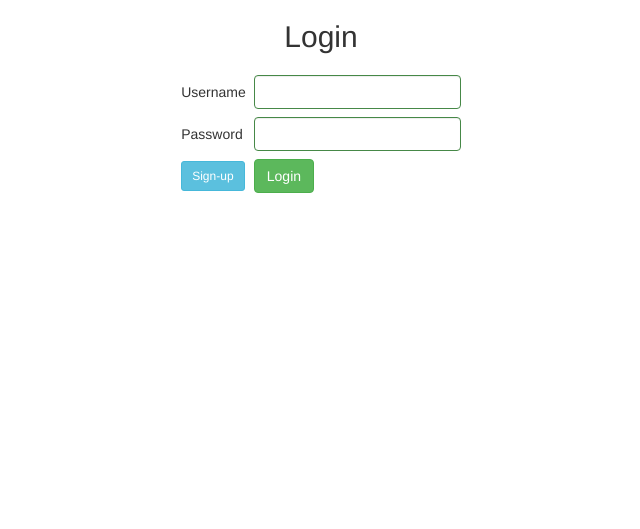
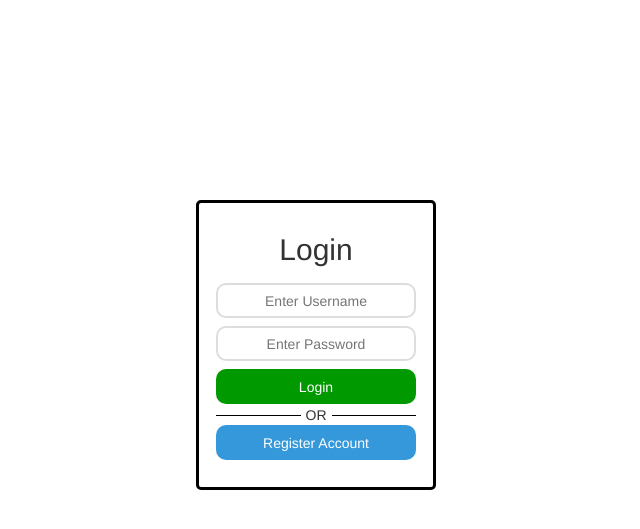
Before and after one commit to longines/web, a CodeIgniter app: page / in a window 1280 px wide. Shown: the top 529 px of the page, without its empty margins (319-959 px from the left). Run offline with CodeIgniter, Linux system fonts and the light colour scheme; some libraries are stand-ins or nearby versions.

Commit message:
third commit
Improve CSS, fixed new Login and Register, new Jquery Dialog added,
fixed Datepicker

```diff
--- a/application/views/login_view.php
+++ b/application/views/login_view.php
@@ -6,6 +6,7 @@
 		<link href="<?php echo base_url();?>bootstrap/css/bootstrap.css" rel="stylesheet">
 		<!-- <link href="<?php echo base_url();?>bootstrap/css/bootstrap.min.css" rel="stylesheet"> -->
 		<link href="<?php echo base_url();?>datepicker/css/datepicker.css" rel="stylesheet">
+		<link href="<?php echo base_url();?>includes/main-style.css" rel="stylesheet">
 
 		<script src="http://code.jquery.com/jquery.js"></script><!-- script for jQuery Core -->
 		<script src="http://code.jquery.com/ui/1.9.2/jquery-ui.js"></script><!-- script for jQuery UI -->
@@ -16,21 +17,63 @@
 			$(document).ready(function()
 			{
 				$('#register_id').hide();
-				$('#birthdate').datepicker({format: 'yyyy-mm-dd'});
+				$('#birthdate').datepicker({
+					format: 'yyyy-mm-dd'
+				});
 
 				//CLEAR FORM
 				$('#clear').click(function(){
 					$('form#register')[0].reset();
 				});
 
-				$('#signup').click(function(){
-					$('#register_id').slideToggle('fast',function() {});
+				//REGISTER FORM AS DIALOG
+				$('#create').click(function(){
+					$('#register_id').dialog({
+						width: 400,
+						draggable: false,
+						// modal: true,
+						show: {
+							effect: "blind",
+							duration: 500
+						},
+						hide: {
+							effect: "blind",
+							duration: 500
+						}
+					});
 				});
 
-				// validate signup form on keyup and submit
-				$("form#register_id").validate({
+				// VALIDATE LOGIN
+				$("form#login").validate({
+	    		rules: {
+	    			username: {
+	    				required: true
+	    			},
+	    			password: {
+	    				required: true
+	    			}
+	    		},
+	    		messages: {
+	    			username: {
+	    				required: 'Username is required'
+	    			},
+	    			password: {
+	    				required: 'Password is required'
+	    			}
+	    		},
+	    		errorPlacement: function(error, element) {
+         		   error.appendTo(element.parent("li").next("li"));
+        		}
+				});
+
+				// VALIDATE CREATE ACCOUNT
+				$("form#register").validate({
     			rules: {
-    			    reg_pass: {
+    				username: {
+    					required: true,
+    					minlength: 5
+    				},
+    			    password: {
     			        required: true,
     			        minlength: 5
     			    },
@@ -39,13 +82,27 @@
     		    	    minlength: 5,
     		    	    equalTo: "#reg_pass"
     		    	},
+    		    	firstname: {
+    		    		required: true
+    		    	},
+    		    	lastname: {
+    		    		required: true
+    		    	},
+    		    	birthdate: {
+    		    		required: true,
+    		    		date: true
+    		    	},
     		    	email: {
     		    		required: true,
     		    		email: true
     		    	}
     			},
     			messages: {
-    			    reg_pass: {
+    				username: {
+    					required: "Username is required",
+    					minlength: "Username must be atleast 5 characters long"
+    				},
+    			    password: {
     			        required: "Please provide a password",
     			        minlength: "Your password must be at least 7 characters long"
     			    },
@@ -53,6 +110,16 @@
     			        required: "Please provide a password",
     		    	    minlength: "Your password must be at least 7 characters long",
     		        	equalTo: "Please enter the same password."
+    	    		},
+    	    		firstname: {
+    	    			required: "First name is required"
+    	    		},
+    	    		lastname: {
+    	    			required: "Last name is required"
+    	    		},
+    	    		birthdate: {
+    	    			required: "Birthdate is required",
+    	    			date: "Please enter a valid date"
     	    		},
     	    		email: {
     	    			required: 'E-Mail address is required'
@@ -67,27 +134,26 @@
 		<div id="login_id" align="center" class="form-group has-success">
 			<h2>Login</h2>
 			<?php echo validation_errors();?>
-			<?php echo form_open('login');?>
+			<?php echo form_open('login',array('id'=>'login'));?>
 			<?php
 				if($this->session->flashdata('result') != '')
 				{
 					echo $this->session->flashdata('result');
 				}
 
-				$table = array(
-					'table_open' => '<table border="0" cellpadding="4" cellspacing="0">',
-					'table_close' => '</table>'
-				);
-
-				$input = array(
-						array('',''),
-						array('Username',form_input(array('name'=>'username','id'=>'username','size'=>'20','class'=>'form-control'))),
-						array('Password',form_password(array('name'=>'password','id'=>'password','size'=>'20','class'=>'form-control'))),
-						array(form_button(array('name'=>'signup','id'=>'signup','content'=>'Sign-up','class'=>'btn btn-sm btn-info')),
-							form_submit(array('name'=>'submit','id'=>'submit','value'=>'Login','class'=>'btn btn-success')))
-							);
-				$this->table->set_template($table);
-				echo $this->table->generate($input);
+				echo '<div class="login_field">
+						<ul>
+							<li>'.form_input(array('name'=>'username','id'=>'username','placeholder'=>'Enter Username','size'=>'20')).'</li>
+							<li></li>
+							<li>'.form_password(array('name'=>'password','id'=>'password','placeholder'=>'Enter Password','size'=>'20')).'</li>
+							<li></li>
+							<li>'.form_submit(array('name'=>'submit','id'=>'login_submit','value'=>'Login')).'</li>
+							<li><div>
+									<span>OR</span>
+								</div></li>
+							<li>'.form_button(array('name'=>'create','id'=>'create','content'=>'Register Account')).'</li>
+						</ul>
+					</div>';
 			?>
 			<?php echo form_close();?>
 		</div>
--- /dev/null
+++ b/includes/main-style.css
@@ -0,0 +1,101 @@
+.datepicker
+{
+	z-index: 999999;
+}
+
+/*LOGIN VIEW*/
+#login_id
+{
+	position: absolute;
+	top: 50%;
+	left: 50%;
+	width: auto !important;
+	height: auto !important;
+	margin-top: -200px;
+	margin-left: -125px;
+	border-style: solid;
+	border-radius: 5px;
+	border-width: 3px;
+	border-color: #000000;
+	padding: 10px;
+}
+
+#login_id ul
+{
+	list-style: none;
+	padding: 5px;
+	display: inline-block;
+}
+#login_id li
+{
+	display: block;
+	padding: 2px;
+}
+#login_id ul li div
+{
+    border-bottom: 1px solid #000;
+    line-height: 4px;
+    text-align: center;
+    margin: 3px 0px 5px;
+}
+#login_id span
+{
+    background: #FFF;
+    position: relative;
+    bottom: -2px;
+    padding: 0px 5px;
+}
+
+/*REGISTER FORM*/
+#register_id
+{
+	background-color: #FFFFFF;
+	border-style: solid;
+	border-radius: 10px;
+	border-width: 3px;
+	border-color: #000000;
+}
+
+/*INPUT FIELDS*/
+input[type=text],
+input[type=password]
+{
+	width: 200px;
+	height: 35px;
+	border-color: #DDDDDD;
+	border-style: solid;
+    border-radius: 10px;
+    text-align: center;
+}
+input[type=text]:focus,
+input[type=password]:focus
+{
+    box-shadow: 0 0 5px #1C6ACC;
+    border: 1px #1C6ACC;
+}
+input[type=submit]
+{
+	background-color: #009900;
+}
+input[type=submit]:hover
+{
+	background: #00b100;
+	text-decoration: none;
+}
+#login_submit, #create
+{
+	color: #ffffff;
+	width: 200px;
+	height: 35px;
+	border: 0px;
+	border-radius: 10px;
+	outline: 0px none;
+}
+#create
+{
+	background: #3498db;
+}
+#create:hover {
+	background: #3cb0fd;
+	text-decoration: none;
+}
```
